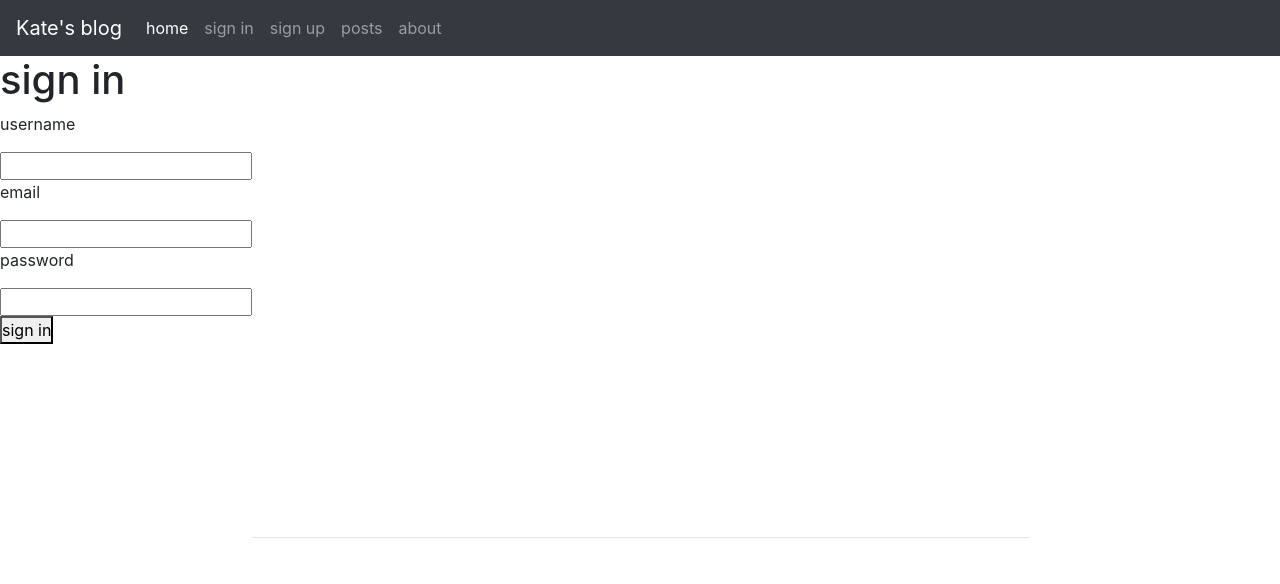
After one commit to EgorYakovlevAcc/WebProject_Python, a Flask app: page /signup in a window 1280 px wide. The commit adds this page. Shown: the top 584 px of the page. Run offline with Flask 2, Linux system fonts and the light colour scheme; some libraries are stand-ins or nearby versions.

Commit message:
all pages ready

```diff
--- a/config.py
+++ b/config.py
@@ -1,4 +1,4 @@
 class Configuration(object):
     DEBUG = True
     SQLALCHEMY_TRACK_MODIFICATIONS = False
-    SQLALCHEMY_DATABASE_URI = 'mysql+mysqlconnector://root:root@localhost/flaskblog'
+    SQLALCHEMY_DATABASE_URI = 'mysql+pymysql://root:root@localhost/flaskblog'
--- a/main.py
+++ b/main.py
@@ -1,6 +1,10 @@
 from app import app
 import view
 from app import db
+from posts.blueprint import posts
+
+
+app.register_blueprint(posts, url_prefix='/blog')
 
 if __name__ == '__main__':
     app.run()
--- /dev/null
+++ b/manage.py
@@ -0,0 +1,5 @@
+from app import manager
+from main import *
+
+if __name__ == '__main__':
+    manager.run()
--- /dev/null
+++ b/posts/templates/creation.css
@@ -0,0 +1,3 @@
+form {
+    background: crimson;
+}
--- a/templates/base.html
+++ b/templates/base.html
@@ -2,6 +2,8 @@
 <html lang="en">
 <head>
     <meta charset="UTF-8">
+    {% block headers %}
+    {% endblock %}
     <link rel="stylesheet" href="https://use.fontawesome.com/releases/v5.8.2/css/all.css"
           integrity="sha384-oS3vJWv+0UjzBfQzYUhtDYW+Pj2yciDJxpsK1OYPAYjqT085Qq/1cq5FLXAZQ7Ay" crossorigin="anonymous">
     <link rel="stylesheet" href="https://stackpath.bootstrapcdn.com/bootstrap/4.3.1/css/bootstrap.min.css"
@@ -22,16 +24,19 @@
             <div class="collapse navbar-collapse" id="navbarTogglerDemo02">
                 <ul class="navbar-nav mr-auto mt-2 mt-lg-0">
                     <li class="nav-item active">
-                        <a class="nav-link disabled" href="#">home<span class="sr-only">(current)</span></a>
+                        <a class="nav-link disabled" href="/">home<span class="sr-only">(current)</span></a>
                     </li>
                     <li class="nav-item">
-                        <a class="nav-link" href="#">sign in</a>
+                        <a class="nav-link" href="{{ url_for('sign_in') }}">sign in</a>
                     </li>
                     <li class="nav-item">
-                        <a class="nav-link" href="#">sign up</a>
+                        <a class="nav-link" href="{{ url_for('sign_up') }}">sign up</a>
                     </li>
                     <li class="nav-item">
-                        <a class="nav-link" href="#">about</a>
+                        <a class="nav-link" href="{{ url_for('posts.index') }}">posts</a>
+                    </li>
+                    <li class="nav-item">
+                        <a class="nav-link" href="{{ url_for('about') }}">about</a>
                     </li>
                 </ul>
             </div>
--- /dev/null
+++ b/templates/sign_up.html
@@ -0,0 +1,20 @@
+{% extends 'base.html' %}
+
+{% block content_title %}
+    sign in
+{% endblock %}
+
+{% block content %}
+    <form method="post">
+        <p>username</p>
+        <input type="text"/>
+        <br>
+        <p>email</p>
+        <input type="email"/>
+        <br>
+        <p>password</p>
+        <input type="password"/>
+        <br>
+        <button type="submit">sign in</button>
+    </form>
+{% endblock %}
--- a/view.py
+++ b/view.py
@@ -4,3 +4,18 @@
 @app.route('/')
 def index():
     return render_template('index.html')
+
+
+@app.route('/signup')
+def sign_up():
+    return render_template('sign_up.html')
+
+
+@app.route('/signin')
+def sign_in():
+    return render_template('sign_in.html')
+
+
+@app.route('/about')
+def about():
+    return render_template('about.html')
```
Also changed, not shown: app.py (+6 -2 lines), models.py (+25 -0 lines), posts/blueprint.py (+11 -0 lines), posts/templates/posts/creation.html (added, +22 -0 lines), posts/templates/posts/index.html (+7 -1 lines), posts/templates/posts/post_detail.html (added, +9 -0 lines), templates/about.html (added, +11 -0 lines), templates/sign_in.html (added, +17 -0 lines).
